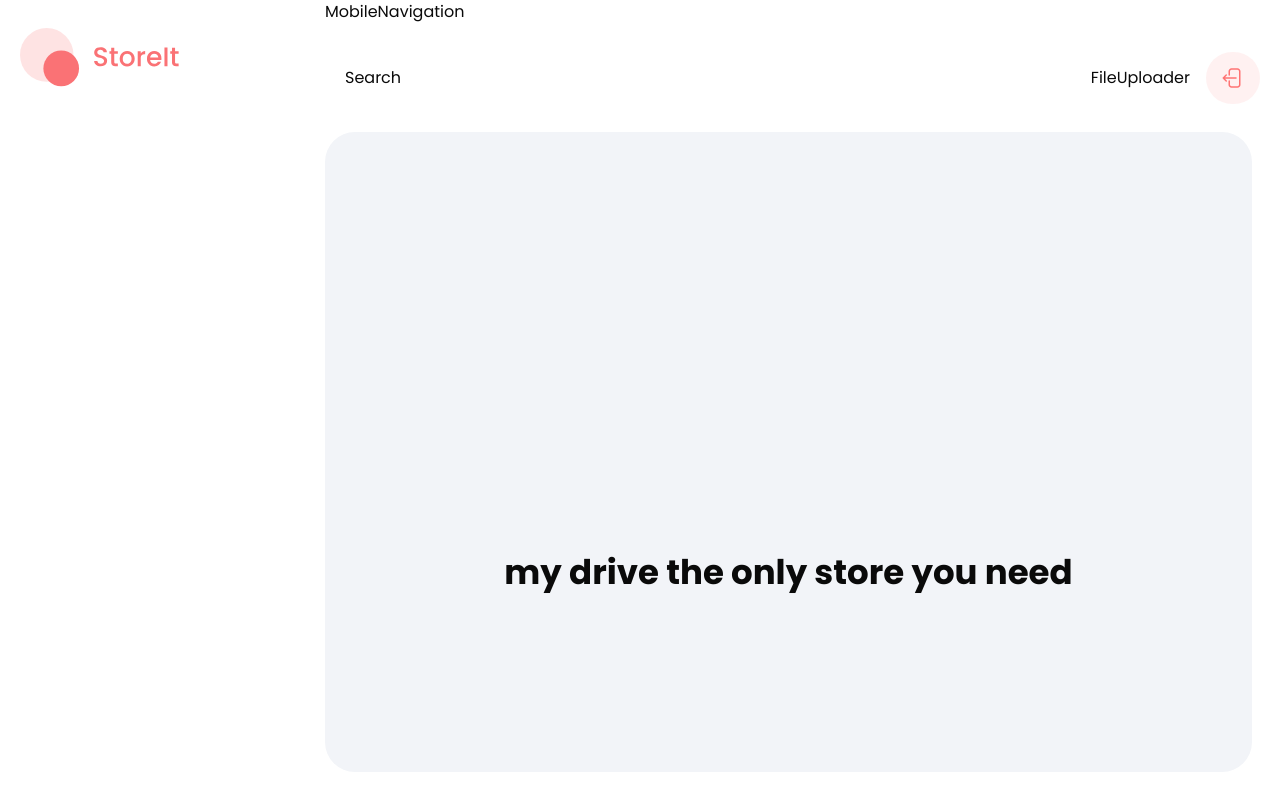
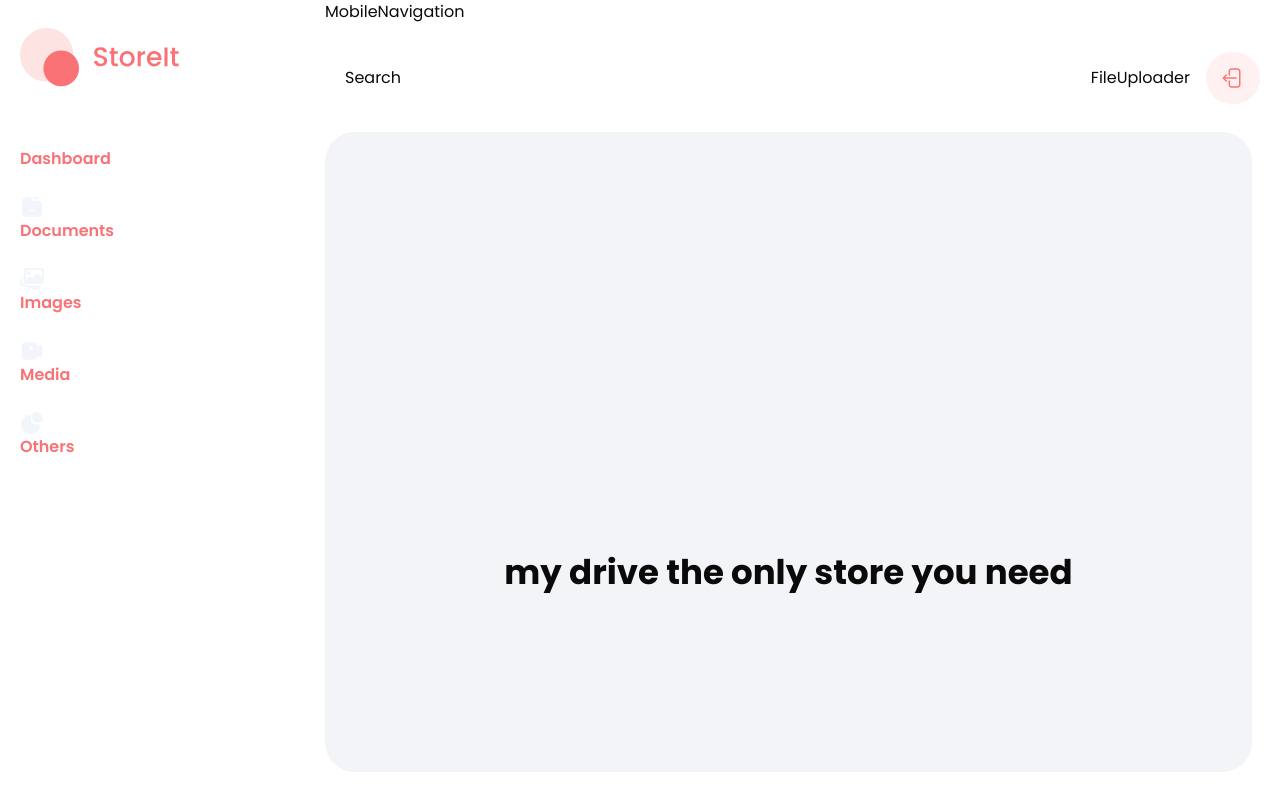
Before and after one commit to Akashmahto022/mydrive-application, a Next.js app: page / in a window 1280 px wide. Built offline with nearby package versions, Linux system fonts and the light colour scheme.

Commit message:
creating sidebar

```diff
--- a/components/Sidebar.tsx
+++ b/components/Sidebar.tsx
@@ -1,8 +1,13 @@
+'use client';
+import { navItems } from '@/constants';
 import Image from 'next/image';
 import Link from 'next/link';
+import { usePathname } from 'next/navigation';
 import React from 'react';
 
 const Sidebar = () => {
+  const pathname = usePathname()
+
   return (
     <aside className="sidebar">
       <Link href={'/'}>
@@ -15,13 +20,29 @@ const Sidebar = () => {
         />
 
         <Image
-          src={'/assets/icons/logo-full-brand.svg'}
+          src={'/assets/icons/logo-brand.svg'}
           alt="logo"
           width={52}
           height={52}
           className="lg:hidden"
         />
       </Link>
+      <nav className='sidebar-nav'>
+        <ul className='flex -flex-1 flex-col gap-6'>
+          {
+            navItems.map(({ url, name, icon }) => (
+
+              <Link href={url}>
+                <li>
+                  <Image src={icon} alt={name} width={24} height={24} />
+                  <p>{name}</p>
+                </li>
+              </Link>
+            ))
+          }
+        </ul>
+
+      </nav>
     </aside>
   );
 };
```
